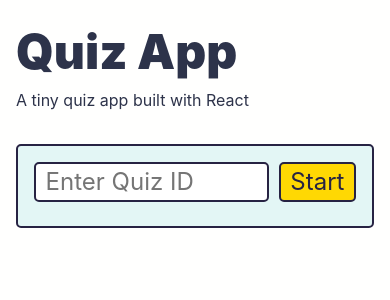
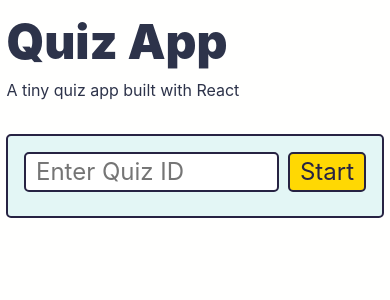
Before and after one commit to jobanputrah/quizapp, a React (Create React App) app: page / in a window 390 px wide. Shown: the top 300 px of the page. Built offline with nearby package versions, Linux system fonts and the light colour scheme.

Commit message:
Fix column width on desktop

```diff
--- a/src/App.css
+++ b/src/App.css
@@ -46,6 +46,17 @@
 
 .app {
   padding: 1rem;
+  width: 800px;
+  margin: 0 auto;
+  margin-bottom: 1em;
+}
+
+@media only screen and (max-width: 800px) {
+  .app {
+    padding: 0.4em;
+    width: 100%;
+    margin: 0;
+  }
 }
 
 .header {
```
